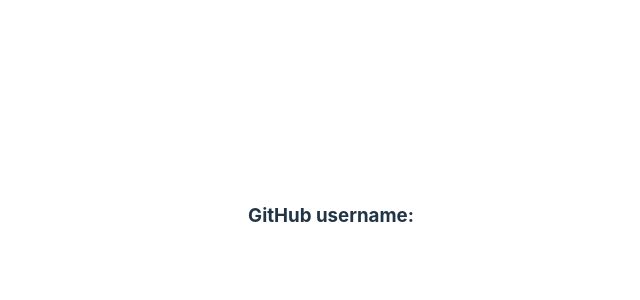
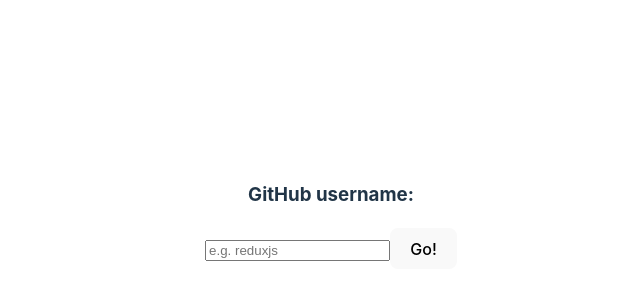
Before and after one commit to ipuskaric2/algebra-react-parcijalni, a React (Vite) app: page / in a window 1280 px wide. Shown: the part 184-484 px from the top of the page, without its empty margins (309-949 px from the left). Built offline with nearby package versions, Linux system fonts and the light colour scheme.

Commit message:
component name change

```diff
--- a/src/App.jsx
+++ b/src/App.jsx
@@ -1,7 +1,7 @@
-import { useState } from 'react'
-import './App.css'
-import userInput from './userInput';
-import userInfo from './userInfo';
+import { useState } from 'react';
+import './App.css';
+import UserInput from './userInput';
+import UserInfo from './userInfo';
 
 //pronaći korisnika i ispisati podatke o njemu
 //https://api.github.com/users/
@@ -12,12 +12,11 @@
   return(
     <>
       <h3>GitHub username:</h3>
-      <userInput
-      onComplete={(inputValue) =>{
+      <UserInput onComplete={(inputValue) =>{
         setCurrentSearch(inputValue)
       }}/>
-      {currentSearch && <userInfo userName={currentSearch}/>}
+      {currentSearch && <UserInfo userName={currentSearch}/>}
     </>
-  )
+  );
 }
-export default App
+export default App;
--- a/src/userInfo.jsx
+++ b/src/userInfo.jsx
@@ -1,8 +1,8 @@
-import useSWR from "swr";
+import useSWR from 'swr';
 
-const fetcher = (...args) => fetch(...args).then(response=>response.json())
+const fetcher = (...args) => fetch(...args).then(response=>response.json());
 
-function userInfo({userName}){
+function UserInfo({userName}){
     const { data, error, isLoading } = useSWR(`https://api.github.com/users/${userName.toLowerCase()}`, fetcher)
 
     if(isLoading){
@@ -26,4 +26,4 @@
   </div>
 }
 
-export default userInfo;
+export default UserInfo;
--- a/src/userInput.jsx
+++ b/src/userInput.jsx
@@ -1,6 +1,6 @@
-import './App.css'
+import './App.css';
 
-function userInput({onComplete}){
+function UserInput({onComplete}){
     return <form onSubmit={(event)=>{
       event.preventDefault();
       const formElement = event.target;
@@ -15,4 +15,4 @@
     </form>
   }
 
-  export default userInput;
+  export default UserInput;
```
